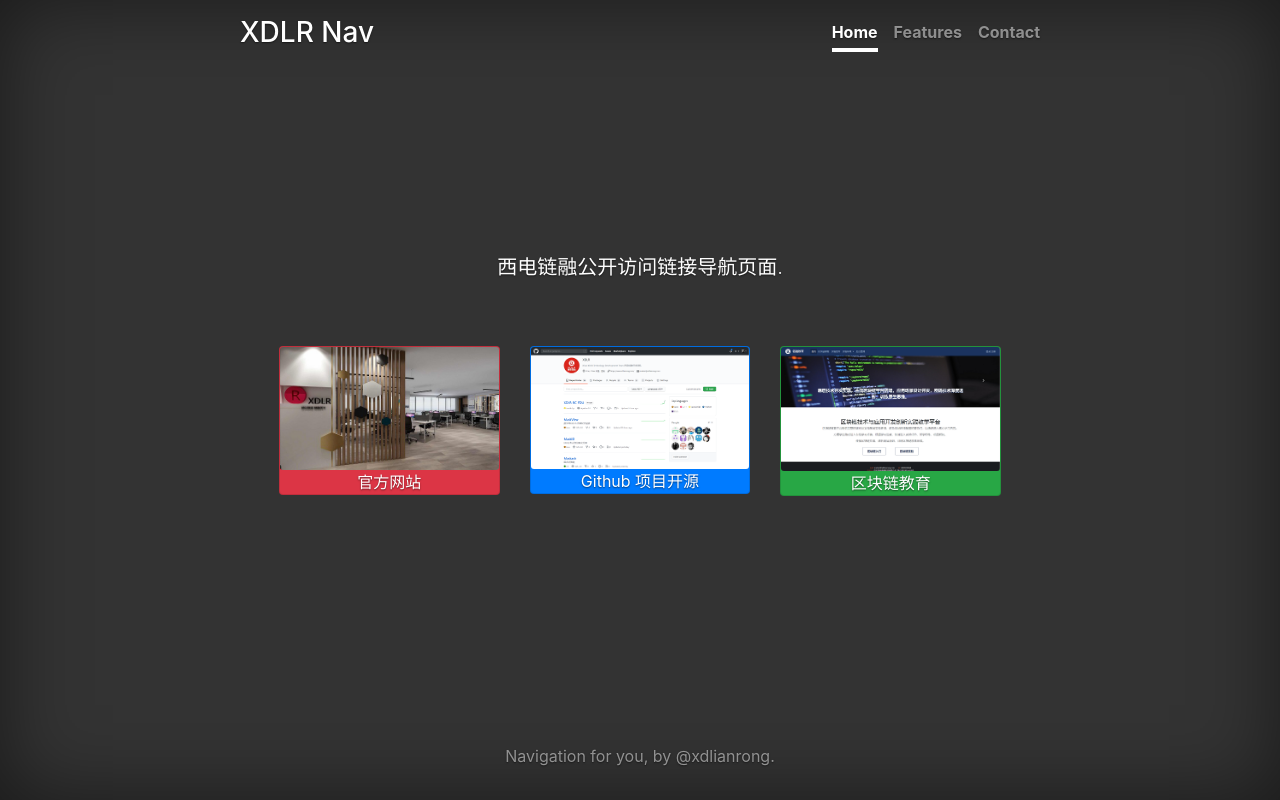
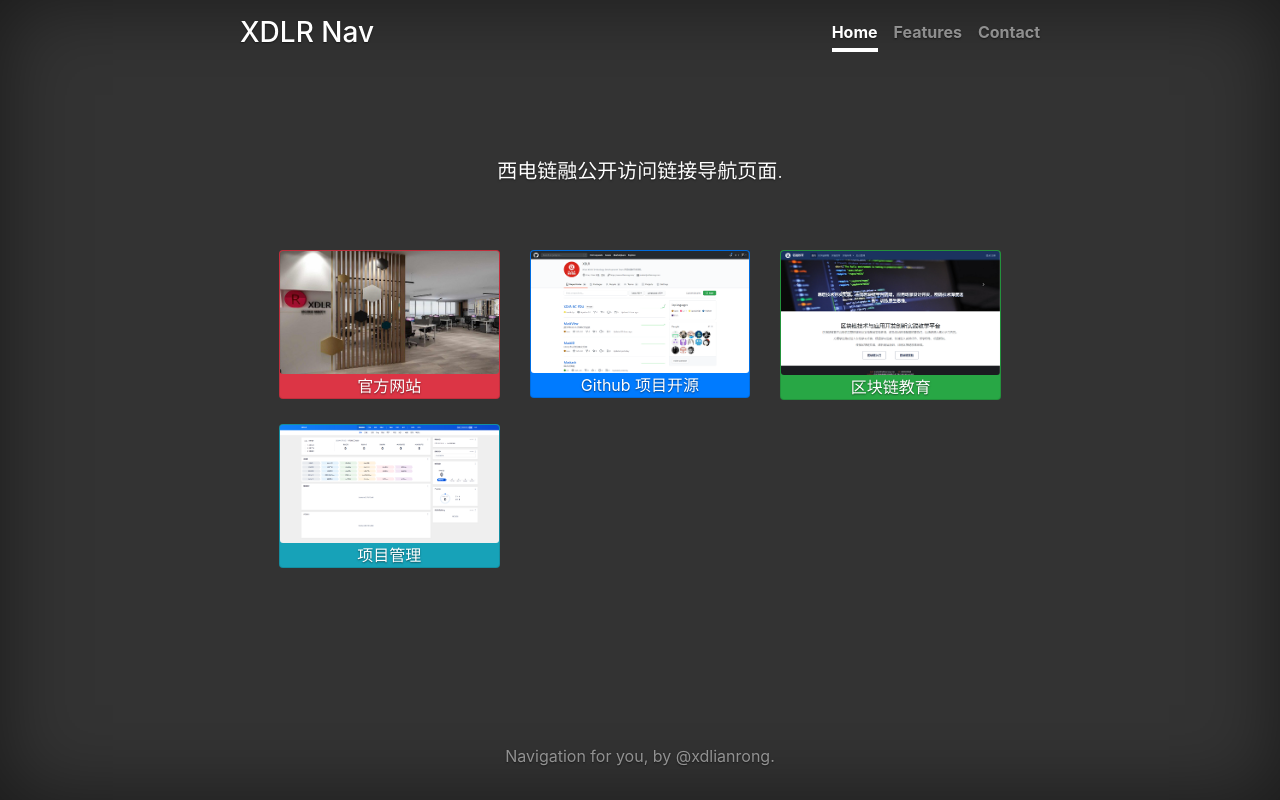
Before and after one commit to xdlianrong/XDLR-Navigation, a website: page index.html in a window 1280 px wide. Drawn offline with Linux system fonts and the light colour scheme.

Commit message:
Update projects link.

```diff
--- a/index.html
+++ b/index.html
@@ -61,6 +61,14 @@
                 </a>
               </div>
             </div>
+            <div class="col-md-4 my-4">
+              <div class="card bg-info text-white">
+                <a href="http://projects.xdlianrong.com/">
+                  <img src="assets/img/projects.png" class="card-img" alt="...">
+                  <p class="card-text">项目管理</p>
+                </a>
+              </div>
+            </div>
           </div>
         </div>
       </div>
```
Also changed, not shown: assets/img/projects.png (added).
